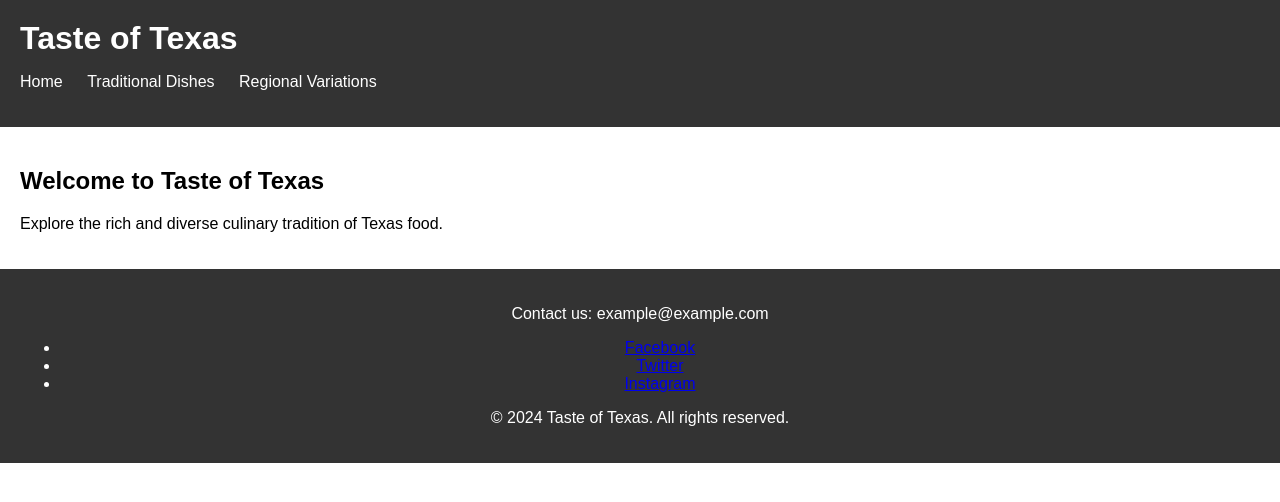
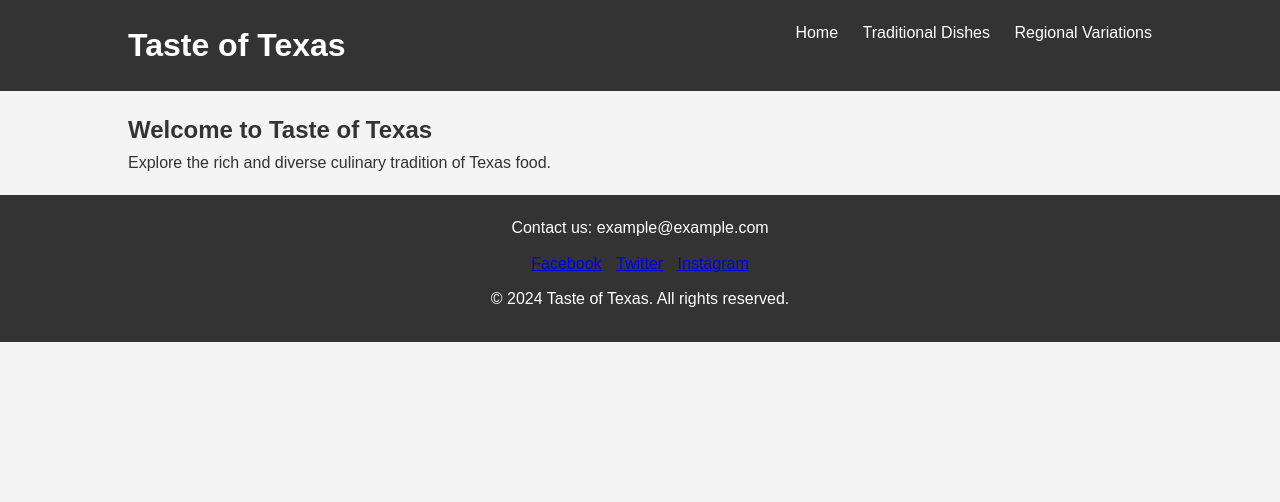
Before and after one commit to christhegreat8250/semesterproject.github.io2, a plain HTML site: page index.html in a window 1280 px wide. Drawn offline with Linux system fonts and the light colour scheme.

Commit message:
Update styles.css

```diff
--- a/styles.css
+++ b/styles.css
@@ -1,28 +1,49 @@
-/* Styles for header, navigation, main, footer */
-body {
-    font-family: Arial, sans-serif;
+/* Reset and global styles */
+* {
+    box-sizing: border-box;
     margin: 0;
     padding: 0;
 }
 
+body {
+    font-family: Arial, sans-serif;
+    background-color: #f4f4f4;
+    color: #333;
+    line-height: 1.6;
+}
+
+.container {
+    width: 80%;
+    margin: auto;
+    overflow: hidden;
+}
+
+/* Header styles */
 header {
     background-color: #333;
     color: #fff;
-    padding: 20px;
+    padding: 20px 0;
 }
 
 header h1 {
-    margin: 0;
+    float: left;
+}
+
+nav {
+    float: right;
 }
 
 nav ul {
     list-style-type: none;
-    padding: 0;
 }
 
 nav ul li {
     display: inline;
-    margin-right: 20px;
+    margin-left: 20px;
+}
+
+nav ul li:first-child {
+    margin-left: 0;
 }
 
 nav ul li a {
@@ -30,16 +51,37 @@ nav ul li a {
     color: #fff;
 }
 
+/* Main styles */
 main {
-    padding: 20px;
+    padding: 20px 0;
 }
 
+/* Featured Dishes styles */
+.featured-dishes {
+    /* Add styling for the featured dishes */
+}
+
+/* Footer styles */
 footer {
     background-color: #333;
     color: #fff;
-    padding: 20px;
+    padding: 20px 0;
     text-align: center;
 }
 
-/* Styles for featured dish section and other sections/pages */
-/* Add your own CSS for individual sections/pages as needed */
+footer p, footer ul {
+    margin-bottom: 10px;
+}
+
+.social-media {
+    list-style-type: none;
+}
+
+.social-media li {
+    display: inline;
+    margin-right: 10px;
+}
+
+.social-media li:last-child {
+    margin-right: 0;
+}
```
